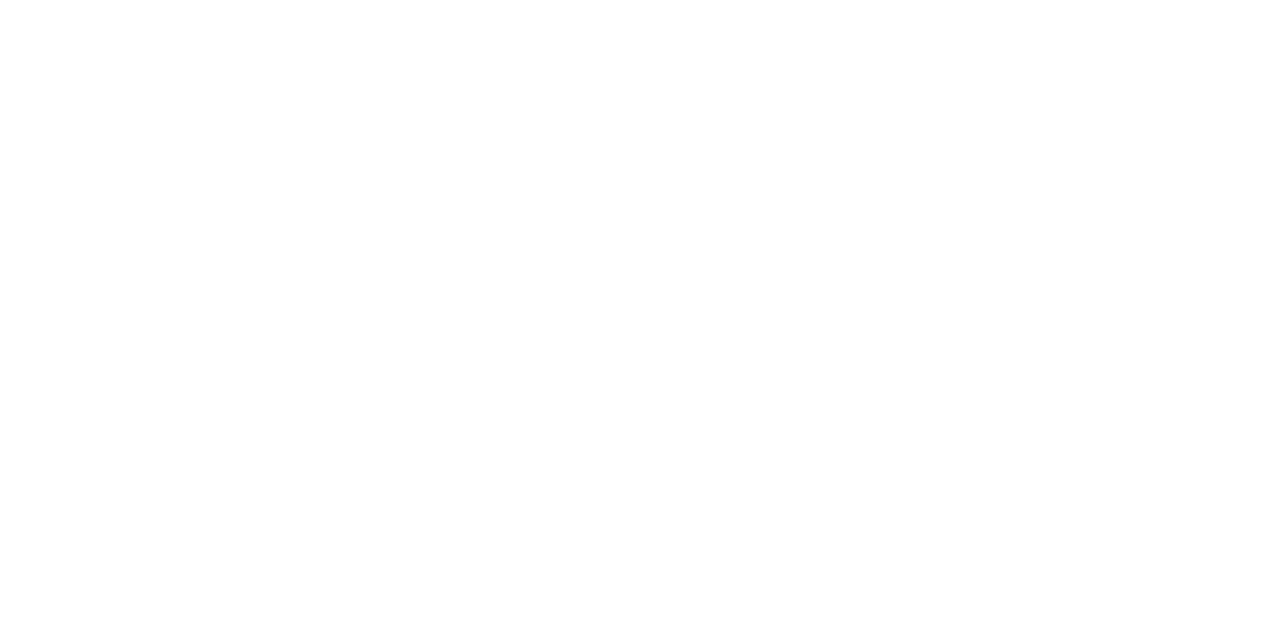
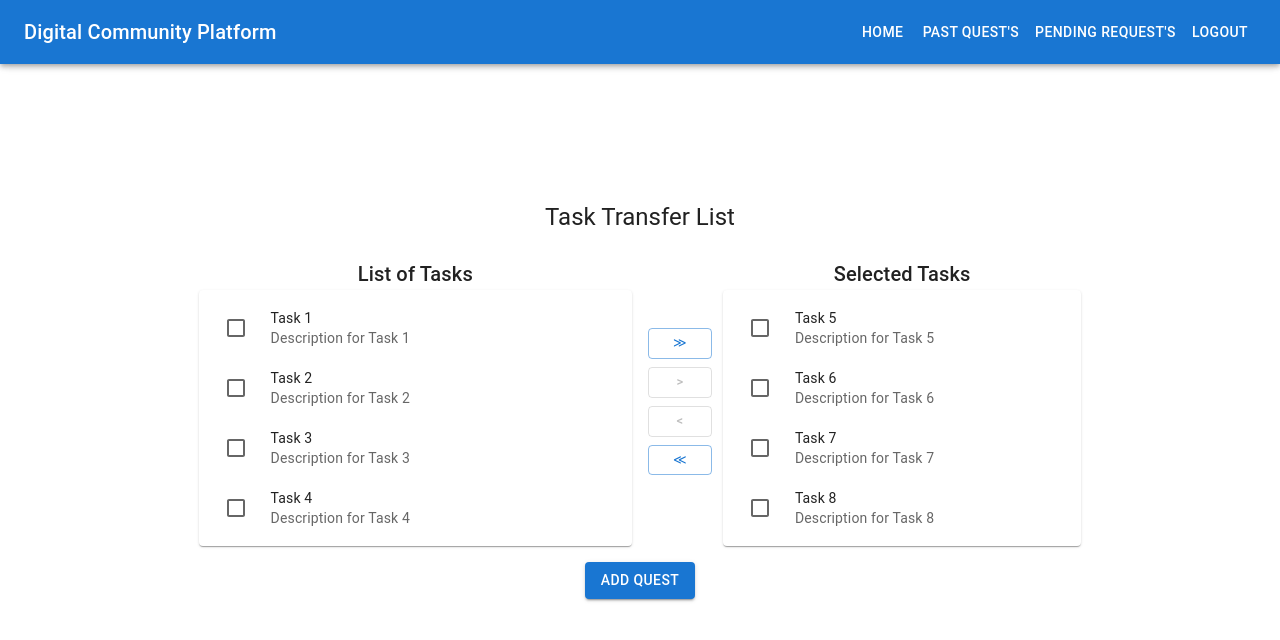
Before and after one commit to Sandeep7784/2024_Hackathon_Development-of-a-digital-community-platform, a React (Vite) app in the folder Frontend/: page /transferList in a window 1280 px wide. Before the commit this address had no page. Shown: the top 640 px of the page. Built offline with nearby package versions, Linux system fonts and the light colour scheme.

Commit message:
added the UI for creating the Quest

```diff
--- a/Frontend/package.json
+++ b/Frontend/package.json
@@ -18,11 +18,13 @@
     "@mui/material": "^5.15.11",
     "@mui/x-date-pickers": "^6.19.5",
     "@mui/x-date-pickers-pro": "^6.19.5",
+    "@types/react-window": "^1.8.8",
     "dayjs": "^1.11.10",
     "react": "^18.2.0",
     "react-dom": "^18.2.0",
     "react-hook-form": "^7.50.1",
-    "react-router-dom": "^6.22.2"
+    "react-router-dom": "^6.22.2",
+    "react-window": "^1.8.10"
   },
   "devDependencies": {
     "@types/react": "^18.2.56",
--- a/Frontend/src/App.jsx
+++ b/Frontend/src/App.jsx
@@ -8,6 +8,7 @@
 import CommunityUser from "./components/CommunityUser";
 import AddQuest from "./components/AddQuest";
 import SearchResults from "./components/SearchResults";
+import TransferList from "./components/TransferList";
 import "./App.css";
 import { BrowserRouter as Router, Routes, Route, Link } from "react-router-dom";
 
@@ -23,6 +24,7 @@
         <Route path="/addQuest" element={<AddQuest />} />
         <Route path="/pendingRequests" element={<PendingRequests />} />
         <Route path="/searchResults" element={<SearchResults />} />
+        <Route path="/transferList" element={<TransferList />} />
       </Routes>
     </Router>
   );
--- a/Frontend/src/components/CommunityUser.jsx
+++ b/Frontend/src/components/CommunityUser.jsx
@@ -15,6 +15,10 @@
   };
 
   const addQuestHandleButtonClick = () => {
+    navigate("/transferList");
+  };
+
+  const pendingQuestHandleButtonClick = () => {
     navigate("/addQuest");
   };
 
@@ -64,9 +68,18 @@
                 size="large"
                 startIcon={<ContactSupportIcon />}
                 disableElevation
+                onClick={pendingQuestHandleButtonClick}
+              >
+                Pending Request's
+              </Button>
+              <Button
+                variant="contained"
+                size="large"
+                startIcon={<CreateIcon />}
+                disableElevation
                 onClick={addQuestHandleButtonClick}
               >
-                Pending Request's
+                Add Quest
               </Button>
             </Stack>
           </div>
--- /dev/null
+++ b/Frontend/src/components/TransferList.jsx
@@ -0,0 +1,208 @@
+import React, { useState } from "react";
+import Header from "./Header";
+import Grid from "@mui/material/Grid";
+import Button from "@mui/material/Button";
+import Paper from "@mui/material/Paper";
+import List from "@mui/material/List";
+import ListItemButton from "@mui/material/ListItemButton";
+import ListItemIcon from "@mui/material/ListItemIcon";
+import ListItemText from "@mui/material/ListItemText";
+import Checkbox from "@mui/material/Checkbox";
+import Typography from "@mui/material/Typography";
+
+function not(a, b) {
+  return a.filter((value) => b.indexOf(value) === -1);
+}
+
+function intersection(a, b) {
+  return a.filter((value) => b.indexOf(value) !== -1);
+}
+
+const TransferList = ({
+  leftList = [],
+  rightList = [],
+  setRightList,
+  handleCreateRequest,
+}) => {
+  const [checked, setChecked] = useState([]);
+  const [left, setLeft] = useState([0, 1, 2, 3]);
+  const [right, setRight] = useState([4, 5, 6, 7]);
+
+  const leftChecked = intersection(checked, left);
+  const rightChecked = intersection(checked, right);
+
+  const handleToggle = (value) => () => {
+    const currentIndex = checked.indexOf(value);
+    const newChecked = [...checked];
+
+    if (currentIndex === -1) {
+      newChecked.push(value);
+    } else {
+      newChecked.splice(currentIndex, 1);
+    }
+
+    setChecked(newChecked);
+  };
+
+  const handleAllRight = () => {
+    setRight(right.concat(left));
+    setLeft([]);
+  };
+
+  const handleCheckedRight = () => {
+    setRight(right.concat(leftChecked));
+    setLeft(not(left, leftChecked));
+    setChecked(not(checked, leftChecked));
+  };
+
+  const handleCheckedLeft = () => {
+    setLeft(left.concat(rightChecked));
+    setRight(not(right, rightChecked));
+    setChecked(not(checked, rightChecked));
+  };
+
+  const handleAllLeft = () => {
+    setLeft(left.concat(right));
+    setRight([]);
+  };
+
+  return (
+    <React.Fragment>
+      <Header />
+      <Grid container spacing={2} justifyContent="center" alignItems="center">
+        <Grid item xs={12}>
+          <Typography variant="h5" align="center" gutterBottom>
+            Task Transfer List
+          </Typography>
+        </Grid>
+        <Grid item xs={6}>
+          <Typography variant="h6">List of Tasks</Typography>
+          <Paper sx={{ width: "100%", overflow: "auto" }}>
+            <List dense component="div" role="list">
+              {left.map((value) => {
+                const labelId = `transfer-list-item-${value}-label`;
+
+                return (
+                  <ListItemButton
+                    key={value}
+                    role="listitem"
+                    onClick={handleToggle(value)}
+                  >
+                    <ListItemIcon>
+                      <Checkbox
+                        checked={checked.indexOf(value) !== -1}
+                        tabIndex={-1}
+                        disableRipple
+                        inputProps={{
+                          "aria-labelledby": labelId,
+                        }}
+                      />
+                    </ListItemIcon>
+                    <ListItemText
+                      id={labelId}
+                      primary={`Task ${value + 1}`}
+                      secondary={`Description for Task ${value + 1}`}
+                    />
+                  </ListItemButton>
+                );
+              })}
+            </List>
+          </Paper>
+        </Grid>
+        <Grid item xs={1}>
+          <Grid container direction="column" alignItems="center">
+            <Button
+              sx={{ my: 0.5 }}
+              variant="outlined"
+              size="small"
+              onClick={handleAllRight}
+              disabled={left.length === 0}
+              aria-label="move all right"
+              title="Move All Right"
+            >
+              ≫
+            </Button>
+            <Button
+              sx={{ my: 0.5 }}
+              variant="outlined"
+              size="small"
+              onClick={handleCheckedRight}
+              disabled={leftChecked.length === 0}
+              aria-label="move selected right"
+              title="Move Selected Right"
+            >
+              &gt;
+            </Button>
+            <Button
+              sx={{ my: 0.5 }}
+              variant="outlined"
+              size="small"
+              onClick={handleCheckedLeft}
+              disabled={rightChecked.length === 0}
+              aria-label="move selected left"
+              title="Move Selected Left"
+            >
+              &lt;
+            </Button>
+            <Button
+              sx={{ my: 0.5 }}
+              variant="outlined"
+              size="small"
+              onClick={handleAllLeft}
+              disabled={right.length === 0}
+              aria-label="move all left"
+              title="Move All Left"
+            >
+              ≪
+            </Button>
+          </Grid>
+        </Grid>
+        <Grid item xs={5}>
+          <Typography variant="h6">Selected Tasks</Typography>
+          <Paper sx={{ width: "100%", overflow: "auto" }}>
+            <List dense component="div" role="list">
+              {right.map((value) => {
+                const labelId = `transfer-list-item-${value}-label`;
+
+                return (
+                  <ListItemButton
+                    key={value}
+                    role="listitem"
+                    onClick={handleToggle(value)}
+                  >
+                    <ListItemIcon>
+                      <Checkbox
+                        checked={checked.indexOf(value) !== -1}
+                        tabIndex={-1}
+                        disableRipple
+                        inputProps={{
+                          "aria-labelledby": labelId,
+                        }}
+                      />
+                    </ListItemIcon>
+                    <ListItemText
+                      id={labelId}
+                      primary={`Task ${value + 1}`}
+                      secondary={`Description for Task ${value + 1}`}
+                    />
+                  </ListItemButton>
+                );
+              })}
+            </List>
+          </Paper>
+        </Grid>
+        <Grid item xs={12}>
+          <Button
+            variant="contained"
+            color="primary"
+            onClick={handleCreateRequest}
+          >
+            Add Quest
+          </Button>
+        </Grid>
+      </Grid>
+    </React.Fragment>
+  );
+};
+
+export default TransferList;
```
Also changed, not shown: 1 other file (tests, documents, lock files or other folders).
